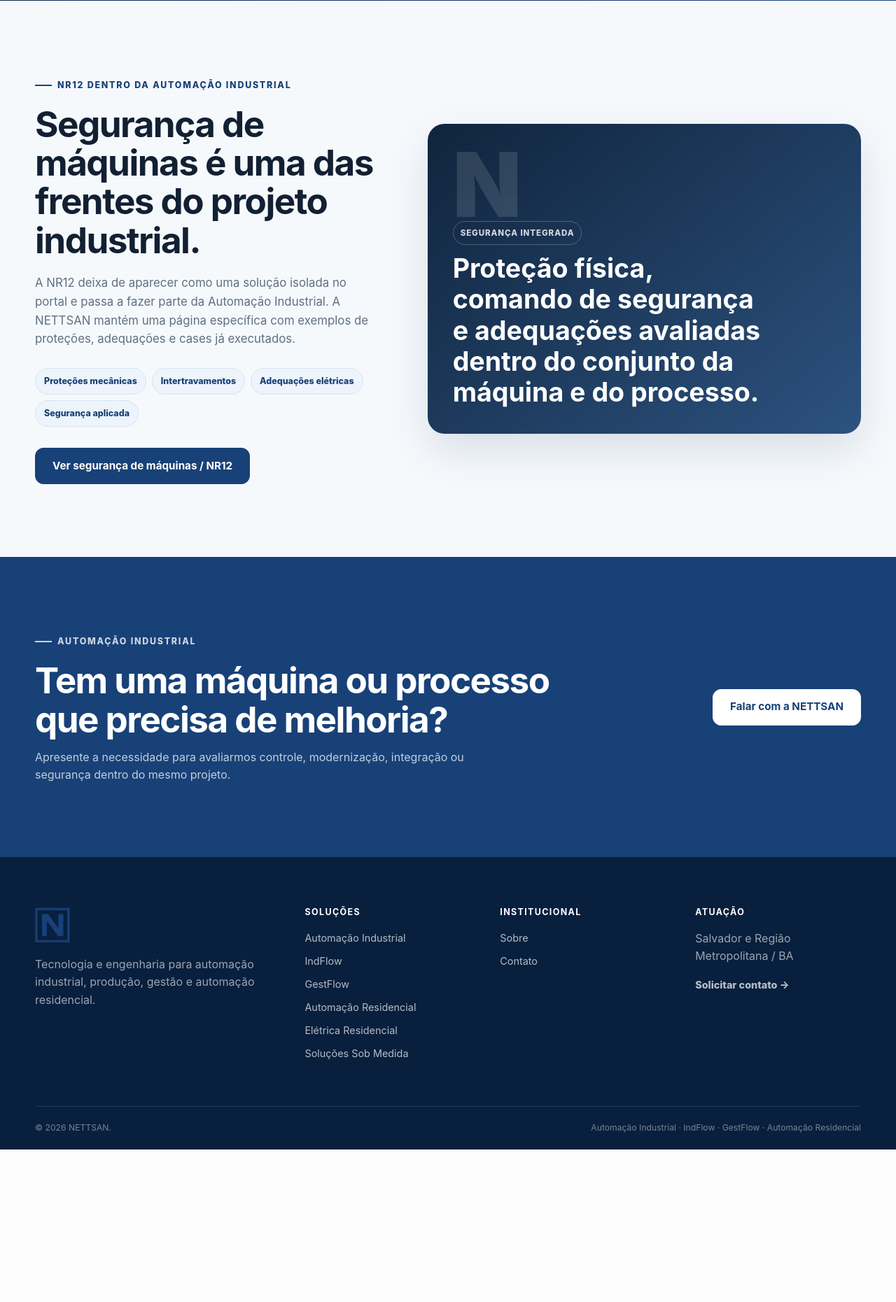
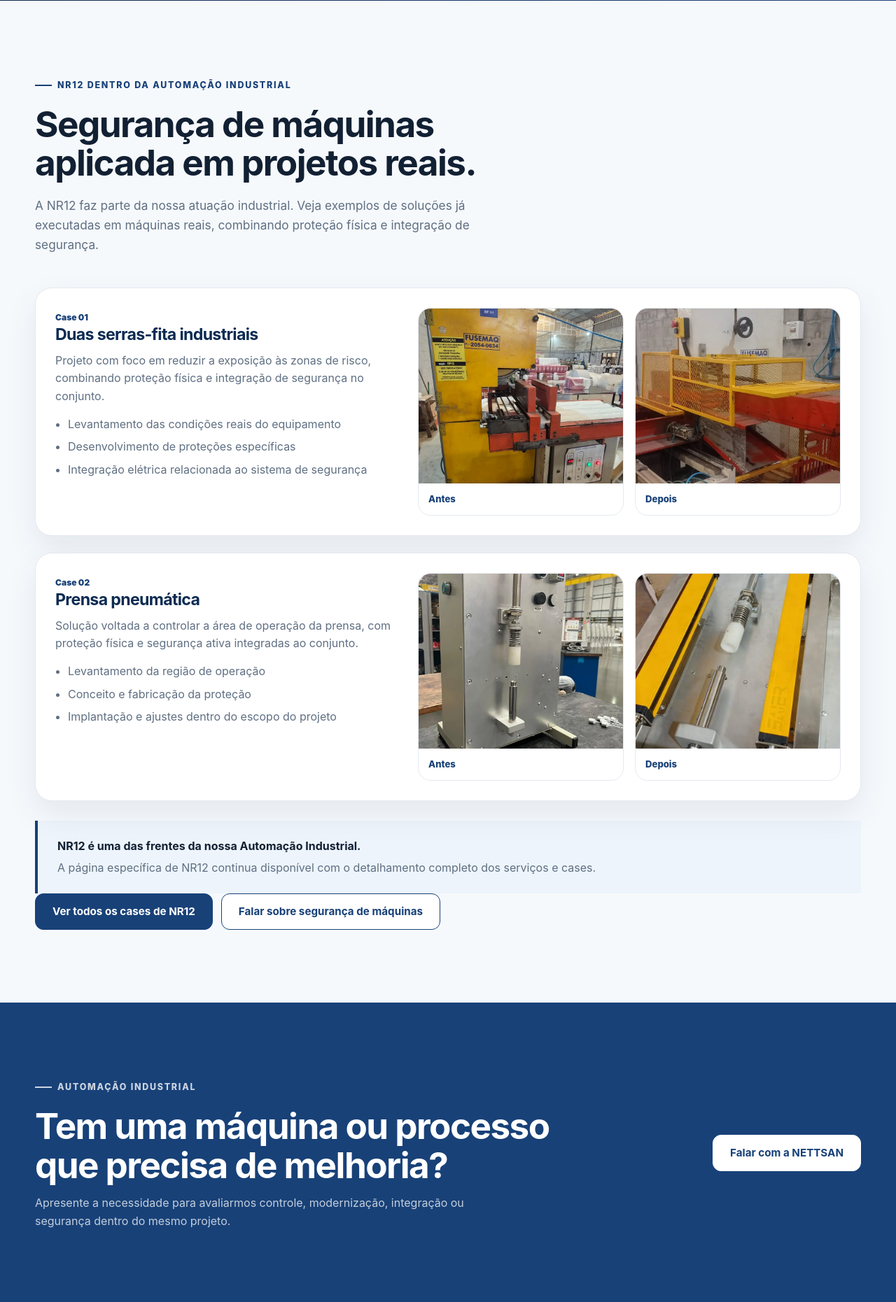
Before and after one commit to NettoSantana/NETTSAN_PORTAL, a Flask app: page /automacao-industrial in a window 1280 px wide. Shown: the part 2769-4630 px from the top of the page at 70% size. Before the commit the page ends 4412 px from the top, so only its background shows below. Run offline with Flask 3, Linux system fonts and the light colour scheme.

Commit message:
feat: adiciona cases reais de NR12 em automacao industrial

```diff
--- a/templates/automacao_industrial.html
+++ b/templates/automacao_industrial.html
@@ -1,6 +1,6 @@
 <!-- CAMINHO COMPLETO: C:\Users\vlula\OneDrive\Área de Trabalho\Projetos Backup\NETTSAN_PORTAL\templates\automacao_industrial.html -->
-<!-- DATA E HORA DO ULTIMO RECODE: 2026-11-25 08:51 -03:00 -->
-<!-- MOTIVO DA ALTERACAO: Criar a pagina principal de Automacao Industrial e posicionar NR12 como uma das frentes de seguranca de maquinas. -->
+<!-- DATA E HORA DO ULTIMO RECODE: 2026-11-25 09:02 -03:00 -->
+<!-- MOTIVO DA ALTERACAO: Exibir na pagina de Automacao Industrial os cases reais de NR12 com fotos de antes e depois. -->
 {% extends "base.html" %}
 
 {% block title %}Automação Industrial | NETTSAN{% endblock %}
@@ -90,23 +90,69 @@
 </section>
 
 <section class="section section-soft" id="nr12">
-    <div class="container showcase-grid">
-        <div class="showcase-copy">
+    <div class="container">
+        <div class="section-heading">
             <span class="eyebrow">NR12 dentro da Automação Industrial</span>
-            <h2>Segurança de máquinas é uma das frentes do projeto industrial.</h2>
-            <p>A NR12 deixa de aparecer como uma solução isolada no portal e passa a fazer parte da Automação Industrial. A NETTSAN mantém uma página específica com exemplos de proteções, adequações e cases já executados.</p>
-            <div class="chip-row">
-                <span>Proteções mecânicas</span>
-                <span>Intertravamentos</span>
-                <span>Adequações elétricas</span>
-                <span>Segurança aplicada</span>
-            </div>
-            <a class="button" href="{{ url_for('nr12') }}">Ver segurança de máquinas / NR12</a>
+            <h2>Segurança de máquinas aplicada em projetos reais.</h2>
+            <p>A NR12 faz parte da nossa atuação industrial. Veja exemplos de soluções já executadas em máquinas reais, combinando proteção física e integração de segurança.</p>
         </div>
 
-        <div class="page-visual page-visual-nr12">
-            <span class="visual-tag">Segurança integrada</span>
-            <strong>Proteção física, comando de segurança e adequações avaliadas dentro do conjunto da máquina e do processo.</strong>
+        <div class="nr12-case-stack">
+            <article class="nr12-case-card">
+                <div class="nr12-case-copy">
+                    <span class="solution-number">Case 01</span>
+                    <h3>Duas serras-fita industriais</h3>
+                    <p>Projeto com foco em reduzir a exposição às zonas de risco, combinando proteção física e integração de segurança no conjunto.</p>
+                    <ul class="bullet-list">
+                        <li>Levantamento das condições reais do equipamento</li>
+                        <li>Desenvolvimento de proteções específicas</li>
+                        <li>Integração elétrica relacionada ao sistema de segurança</li>
+                    </ul>
+                </div>
+                <div class="photo-pair">
+                    <figure class="case-photo">
+                        <img src="{{ url_for('static', filename='img/nr12/01-serra-fita-industrial-antes-da-instala-o-das-novas-prote-es-.webp') }}" alt="Serra-fita industrial antes da instalação das novas proteções de segurança">
+                        <figcaption>Antes</figcaption>
+                    </figure>
+                    <figure class="case-photo">
+                        <img src="{{ url_for('static', filename='img/nr12/03-serra-fita-01-ap-s-instala-o-da-prote-o-f-sica-amarela.webp') }}" alt="Serra-fita após instalação da proteção física amarela">
+                        <figcaption>Depois</figcaption>
+                    </figure>
+                </div>
+            </article>
+
+            <article class="nr12-case-card">
+                <div class="nr12-case-copy">
+                    <span class="solution-number">Case 02</span>
+                    <h3>Prensa pneumática</h3>
+                    <p>Solução voltada a controlar a área de operação da prensa, com proteção física e segurança ativa integradas ao conjunto.</p>
+                    <ul class="bullet-list">
+                        <li>Levantamento da região de operação</li>
+                        <li>Conceito e fabricação da proteção</li>
+                        <li>Implantação e ajustes dentro do escopo do projeto</li>
+                    </ul>
+                </div>
+                <div class="photo-pair">
+                    <figure class="case-photo">
+                        <img src="{{ url_for('static', filename='img/nr12/06-prensa-pneum-tica-antes-da-adequa-o-de-seguran-a.webp') }}" alt="Prensa pneumática antes da adequação de segurança">
+                        <figcaption>Antes</figcaption>
+                    </figure>
+                    <figure class="case-photo">
+                        <img src="{{ url_for('static', filename='img/nr12/09-prensa-pneum-tica-com-solu-o-de-seguran-a-instalada.webp') }}" alt="Prensa pneumática com solução de segurança instalada">
+                        <figcaption>Depois</figcaption>
+                    </figure>
+                </div>
+            </article>
+        </div>
+
+        <div class="contact-note">
+            <strong>NR12 é uma das frentes da nossa Automação Industrial.</strong>
+            <p>A página específica de NR12 continua disponível com o detalhamento completo dos serviços e cases.</p>
+        </div>
+
+        <div class="hero-actions">
+            <a class="button" href="{{ url_for('nr12') }}#cases">Ver todos os cases de NR12</a>
+            <a class="button button-ghost" href="{{ url_for('contato') }}">Falar sobre segurança de máquinas</a>
         </div>
     </div>
 </section>
```
